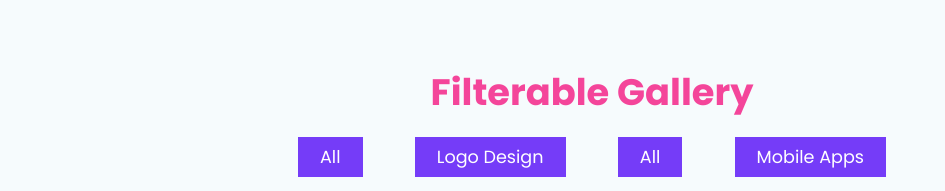
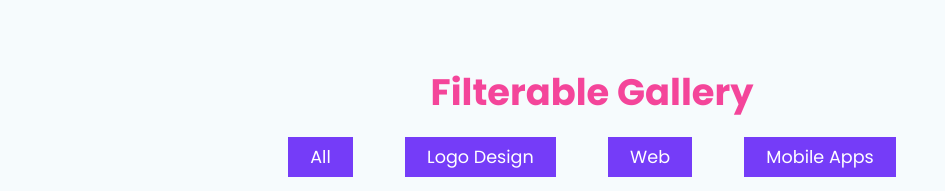
Before and after one commit to rudyalexanderperezdelacruz/Filterable-Gallery, a plain HTML site: page index.html in a window 1280 px wide. Shown: the top 191 px of the page, without its empty margins (48-993 px from the left). Drawn offline with Linux system fonts and the light colour scheme.

Commit message:
Update index.html

```diff
--- a/index.html
+++ b/index.html
@@ -18,7 +18,7 @@
       <div class="menu">
         <a href="#" class="btn" data-filter="all">All</a>
         <a href="#" class="btn" data-filter="logo">Logo Design</a>
-        <a href="#" class="btn" data-filter="wed">All</a>
+        <a href="#" class="btn" data-filter="wed">Web</a>
         <a href="#" class="btn" data-filter="mobile">Mobile Apps</a>
       </div>
 
```
